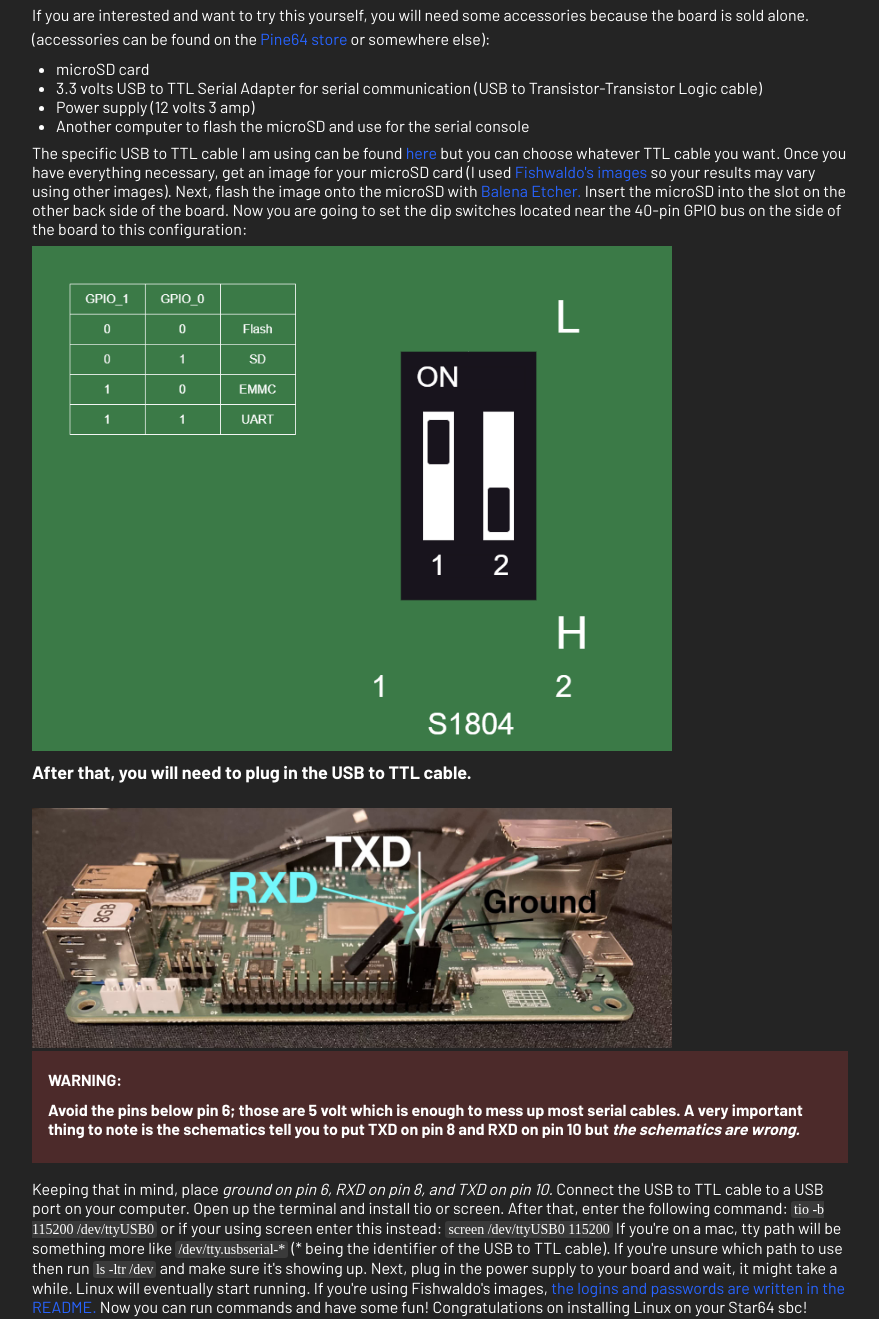
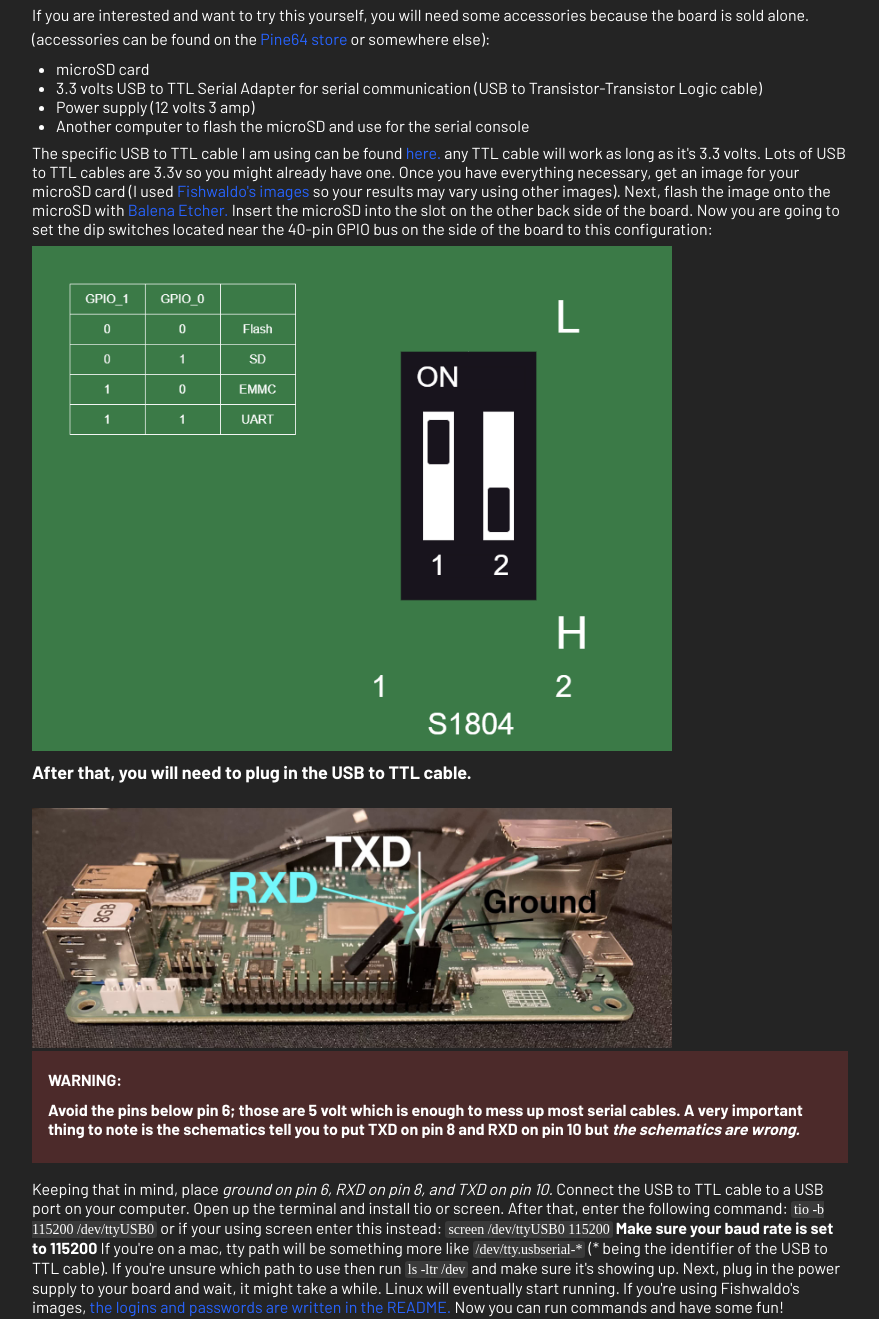
Before and after one commit to MRRcode979/mrrcode979.github.io, a plain HTML site: page blog/post/star64-guide/index.html in a window 1280 px wide. Shown: the part 355-1674 px from the top of the page, without its empty margins (200-1079 px from the left). Drawn offline with Linux system fonts and the light colour scheme.

Commit message:
Update index.html

```diff
--- a/blog/post/star64-guide/index.html
+++ b/blog/post/star64-guide/index.html
@@ -35,7 +35,7 @@ Star64: Installing Linux
     <li>Power supply (12 volts 3 amp)</li>
     <li>Another computer to flash the microSD and use for the serial console</li>
 </ul>
-  The specific USB to TTL cable I am using can be found <a class="colored" href="https://www.adafruit.com/product/954">here</a> but you can choose whatever TTL cable you want. Once you have everything necessary, get an image for your microSD card (I used <a class="colored" href="https://github.com/Fishwaldo/meta-pine64">Fishwaldo's images</a> so your results may vary using other images). Next, flash the image onto the microSD with <a class="colored" href="https://etcher.balena.io/">Balena Etcher.</a> Insert the microSD into the slot on the other back side of the board. Now you are going to set the dip switches located near the 40-pin GPIO bus on the side of the board to this configuration:</p>
+  The specific USB to TTL cable I am using can be found <a class="colored" href="https://www.adafruit.com/product/954">here.</a> any TTL cable will work as long as it's 3.3 volts. Lots of USB to TTL cables are 3.3v so you might already have one. Once you have everything necessary, get an image for your microSD card (I used <a class="colored" href="https://github.com/Fishwaldo/meta-pine64">Fishwaldo's images</a> so your results may vary using other images). Next, flash the image onto the microSD with <a class="colored" href="https://etcher.balena.io/">Balena Etcher.</a> Insert the microSD into the slot on the other back side of the board. Now you are going to set the dip switches located near the 40-pin GPIO bus on the side of the board to this configuration:</p>
 <picture>
   <source srcset="/static/images/SD_switch_map.jxl" type="image/jxl">
   <source srcset="/static/images/SD_switch_map.webp" type="image/webp">
@@ -48,7 +48,7 @@ Star64: Installing Linux
 </picture>
 <div class="admonition danger"><p class="admonition-title">WARNING:</p> <b>Avoid the pins below pin 6; those are <u>5 volt</u> which is enough to mess up most serial cables. A very important thing to note is the schematics tell you to put TXD on pin 8 and RXD on pin 10 but <i>the schematics are wrong.</i></b>
 </div>
-Keeping that in mind, place <i>ground on pin 6, RXD on pin 8, and TXD on pin 10.</i> Connect the USB to TTL cable to a USB port on your computer. Open up the terminal and install tio or screen. After that, enter the following command: <code>tio -b 115200 /dev/ttyUSB0</code> or if your using screen enter this instead: <code>screen /dev/ttyUSB0 115200</code> If you're on a mac, tty path will be something more like <code>/dev/tty.usbserial-*</code> (* being the identifier of the USB to TTL cable). If you're unsure which path to use then run <code>ls -ltr /dev</code> and make sure it's showing up. Next, plug in the power supply to your board and wait, it might take a while. Linux will eventually start running. If you're using Fishwaldo's images, <a class="colored" href="https://github.com/Fishwaldo/meta-pine64">the logins and passwords are written in the README.</a> Now you can run commands and have some fun! Congratulations on installing Linux on your Star64 sbc!</p>
+Keeping that in mind, place <i>ground on pin 6, RXD on pin 8, and TXD on pin 10.</i> Connect the USB to TTL cable to a USB port on your computer. Open up the terminal and install tio or screen. After that, enter the following command: <code>tio -b 115200 /dev/ttyUSB0</code> or if your using screen enter this instead: <code>screen /dev/ttyUSB0 115200</code> <b>Make sure your baud rate is set to 115200</b> If you're on a mac, tty path will be something more like <code>/dev/tty.usbserial-*</code> (* being the identifier of the USB to TTL cable). If you're unsure which path to use then run <code>ls -ltr /dev</code> and make sure it's showing up. Next, plug in the power supply to your board and wait, it might take a while. Linux will eventually start running. If you're using Fishwaldo's images, <a class="colored" href="https://github.com/Fishwaldo/meta-pine64">the logins and passwords are written in the README.</a> Now you can run commands and have some fun! Congratulations on installing Linux on your Star64 sbc!</p>
 <h2>Where to go from here?</h2>
 <p>The next step I took was setting up the wifi so I could install packages. You can easily connect your board to the internet in just a few steps:
 <picture>
```
